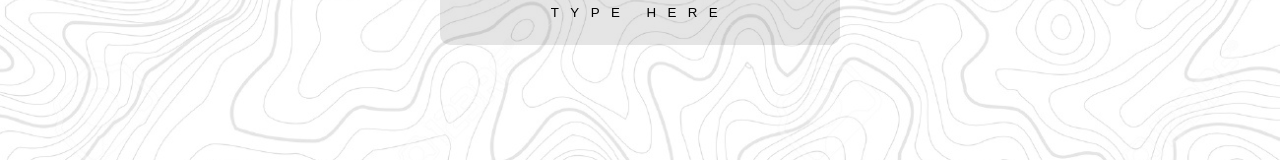
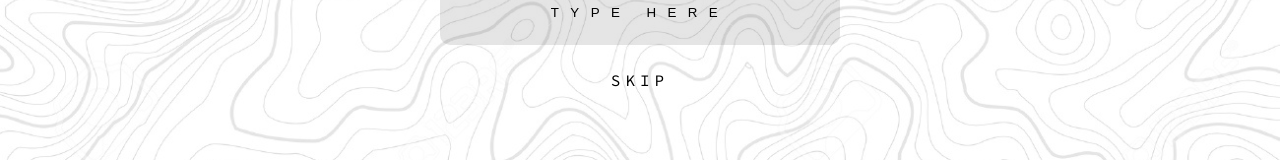
Before and after one commit to fvrtrp/grid-hunt, a React (Create React App) app: page / in a window 1280 px wide. Shown: the part 353-513 px from the top of the page. Built offline with nearby package versions, Linux system fonts and the light colour scheme.

Commit message:
added skip question option

```diff
--- a/src/App.css
+++ b/src/App.css
@@ -57,6 +57,10 @@
 .App input::placeholder {
   color: black;
 }
+.App .skipButton {
+  margin-top: 25px;
+  cursor: pointer;
+}
 
 .winPrompt {
   line-height: 3;
--- a/src/components/hunt.js
+++ b/src/components/hunt.js
@@ -9,6 +9,8 @@ export default function Hunt(props) {
     const [completed, setCompleted] = useState(false)
     const [startTime, setStartTime] = useState(new Date().getTime())
     const [totalTime, setTotalTime] = useState('')
+    const [skipped, setSkipped] = useState(0)
+    const [answered, setAnswered] = useState(0)
 
     useEffect(() => {
         const nextQuestion = questions.find(i=>i.key === 0)
@@ -22,6 +24,7 @@ export default function Hunt(props) {
         const isCorrect = hash===key;
         console.log(`wrong answer, fool`)
         if(isCorrect) {
+            setAnswered(i=>(i+1))
             const nextHash = sha256.create().update(hash).hex();
 
             //end condition - player has finished the last question
@@ -45,7 +48,18 @@ export default function Hunt(props) {
     }
 
     const skipQuestion = () => {
-
+        setSkipped(i => (i+1))
+        const targetQuestion = questions.find(i=>i.title === currentQuestion.title)
+        const targetHash = sha256.create().update(targetQuestion.solution).hex()
+        if(targetHash === finalHash) {
+            const currentTime = new Date().getTime()
+            setTotalTime((currentTime - startTime)/1000)
+            setCompleted(true)
+            return
+        }
+        const nextQuestion = questions.find(i=>i.key === targetHash)
+        setQuestion(nextQuestion)
+        setUserInput('')
     }
 
     if(!currentQuestion)
@@ -55,7 +69,8 @@ export default function Hunt(props) {
         return (
             <div className="container">
                 <h1 className="header">You have<br/>finished.</h1>
-                You took {totalTime} seconds to complete.
+                You took <b>{totalTime}</b> seconds to complete.<br/>
+                You solved <b>{answered}</b> puzzles, and skipped <b>{skipped}</b> puzzles.
                 <div className="winPrompt">
                     TAKE A SCREENSHOT OF THE PAGE<br/>TO MARK COMPLETION.<br/>CONGRATS!
                 </div>
@@ -85,7 +100,7 @@ export default function Hunt(props) {
                     autoFocus
                 />
             </form>
-            {/* <div onClick={skipQuestion} className="skipButton">SKIP</div> */}
+            <div onClick={skipQuestion} className="skipButton">SKIP</div>
         </div>
     )
 }
```
